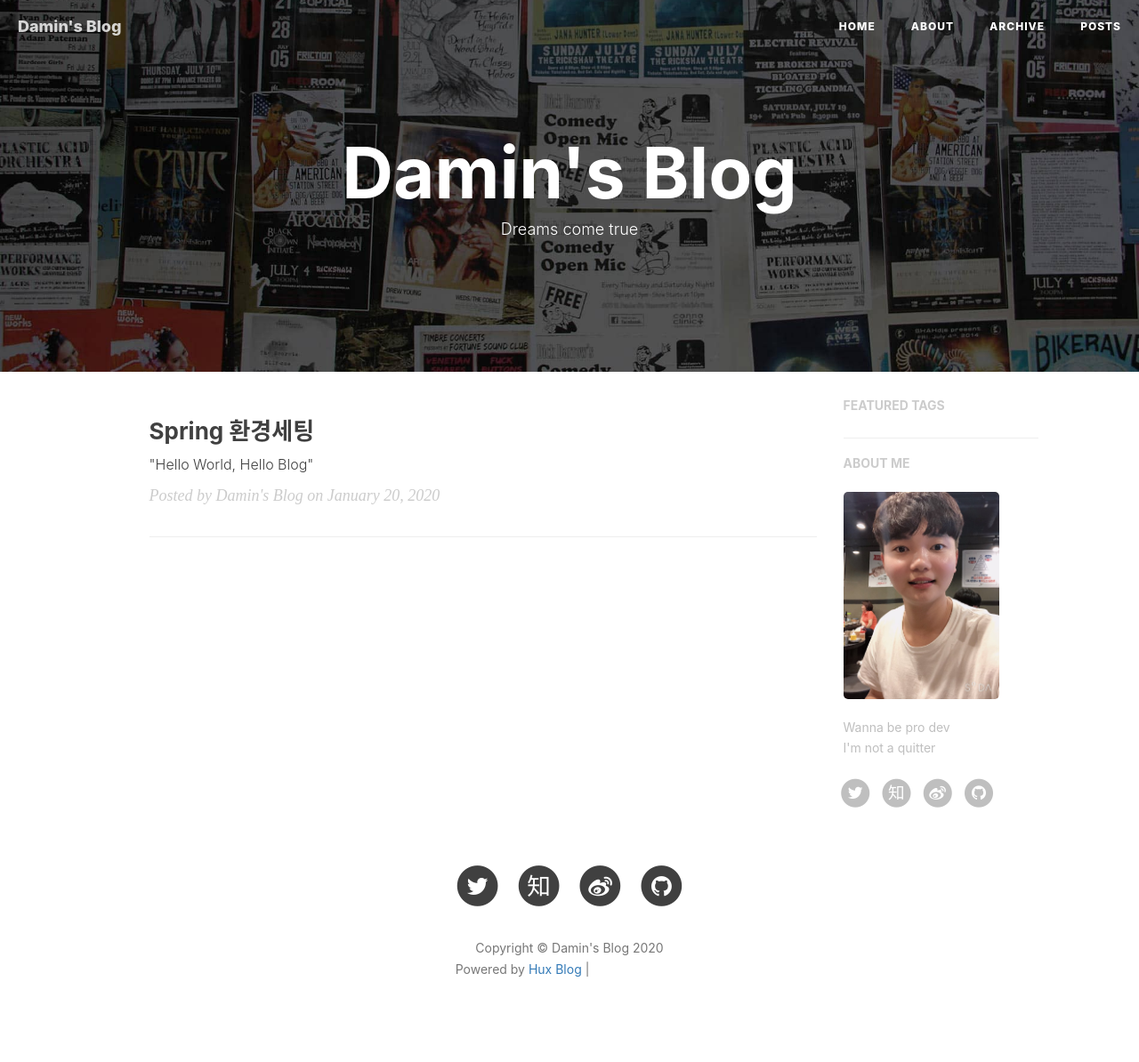
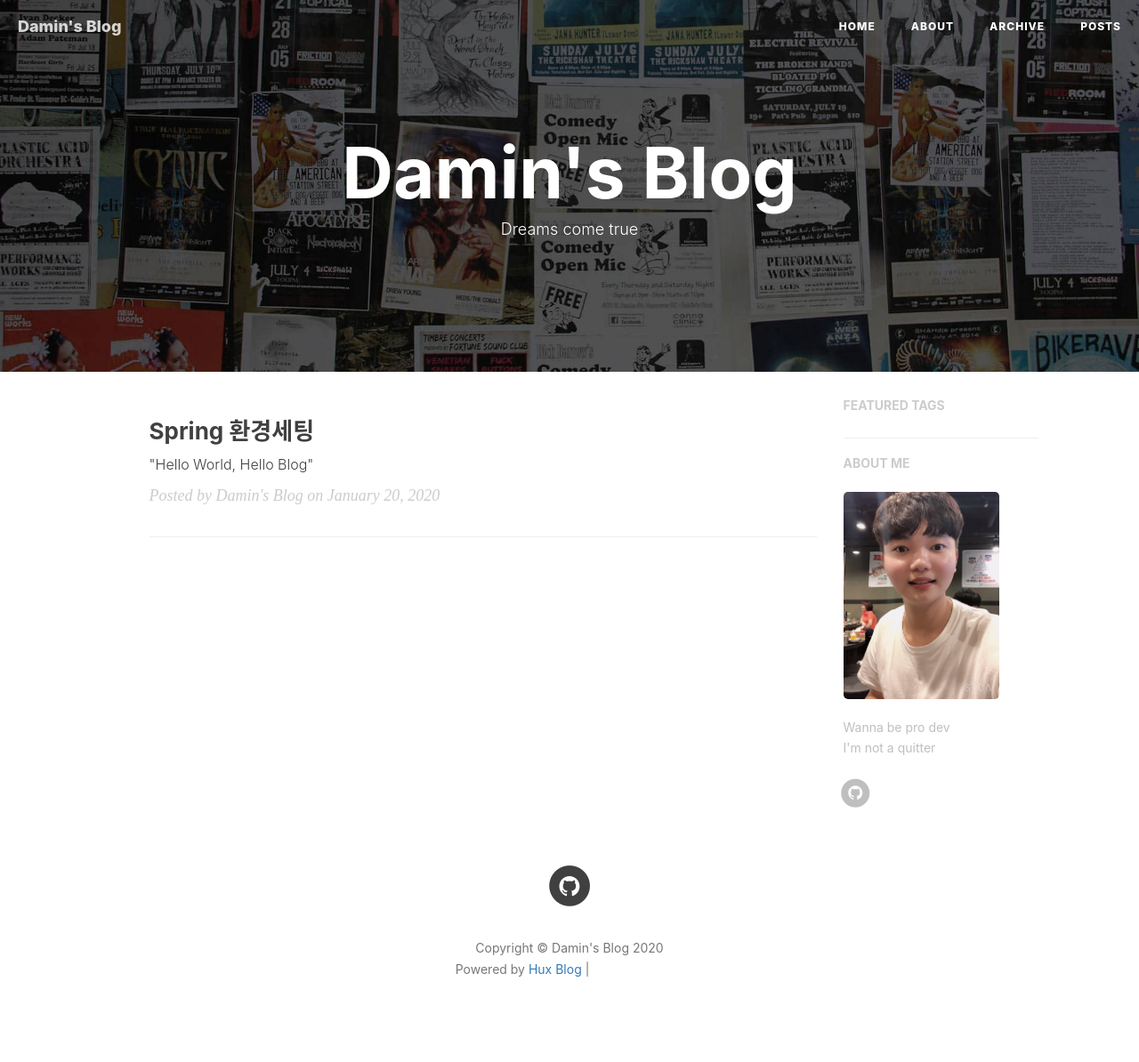
Before and after one commit to damin8/damin8.github.io, a Jekyll site: the page built from index.html, in a window 1280 px wide. Shown: the whole page at 89% size. Built offline with Jekyll 4.4.1, drawn with Linux system fonts in a browser that asks for light colours; nearby versions of some CDN libraries; the list of posts is cut into pages by our own code; comment, search, counter and statistics services are not loaded; grey boxes are pictures that could not be loaded.

Commit message:
Update sns-links.html

```diff
--- a/_includes/sns-links.html
+++ b/_includes/sns-links.html
@@ -18,46 +18,6 @@
     </a>
   </li>
   {% endif %}
-  {% if site.twitter_username %}
-  <li>
-    <a href="https://twitter.com/{{ site.twitter_username }}">
-      <span class="fa-stack fa-lg">
-        <i class="fa fa-circle fa-stack-2x"></i>
-        <i class="fa fa-twitter fa-stack-1x fa-inverse"></i>
-      </span>
-    </a>
-  </li>
-  {% endif %}
-  {% if site.zhihu_username %}
-  <li>
-    <a target="_blank" href="https://www.zhihu.com/people/{{ site.zhihu_username }}">
-      <span class="fa-stack fa-lg">
-        <i class="fa fa-circle fa-stack-2x"></i>
-        <i class="fa  fa-stack-1x fa-inverse">知</i>
-      </span>
-    </a>
-  </li>
-  {% endif %}
-  {% if site.weibo_username %}
-  <li>
-    <a target="_blank" href="http://weibo.com/{{ site.weibo_username }}">
-      <span class="fa-stack fa-lg">
-        <i class="fa fa-circle fa-stack-2x"></i>
-        <i class="fa fa-weibo fa-stack-1x fa-inverse"></i>
-      </span>
-    </a>
-  </li>
-  {% endif %}
-  {% if site.facebook_username %}
-  <li>
-    <a target="_blank" href="https://www.facebook.com/{{ site.facebook_username }}">
-      <span class="fa-stack fa-lg">
-        <i class="fa fa-circle fa-stack-2x"></i>
-        <i class="fa fa-facebook fa-stack-1x fa-inverse"></i>
-      </span>
-    </a>
-  </li>
-  {% endif %}
   {% if site.github_username %}
   <li>
     <a target="_blank" href="https://github.com/{{ site.github_username }}">
@@ -68,12 +28,12 @@
     </a>
   </li>
   {% endif %}
-  {% if site.linkedin_username %}
+  {% if site.notion_username %}
   <li>
-    <a target="_blank" href="https://www.linkedin.com/in/{{ site.linkedin_username }}">
+    <a target="_blank" href="https://www.notion.so/Shin-Da-Min-6b60229a02484f7bbfe71d148d1df0c0">
       <span class="fa-stack fa-lg">
         <i class="fa fa-circle fa-stack-2x"></i>
-        <i class="fa fa-linkedin fa-stack-1x fa-inverse"></i>
+        <i class="fa fa-github fa-stack-1x fa-inverse"></i>
       </span>
     </a>
   </li>
```
